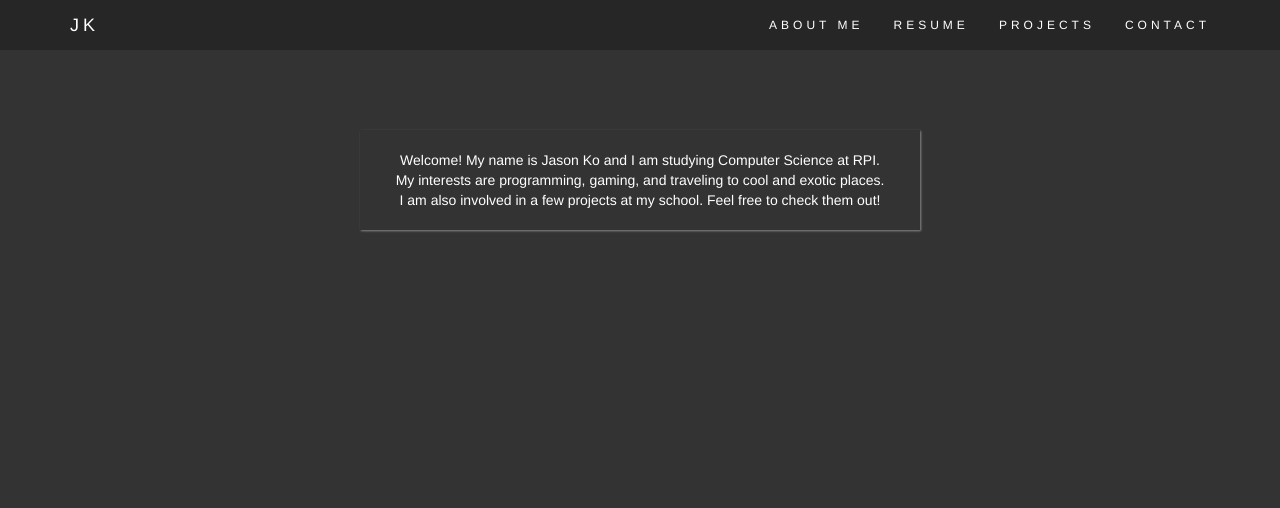
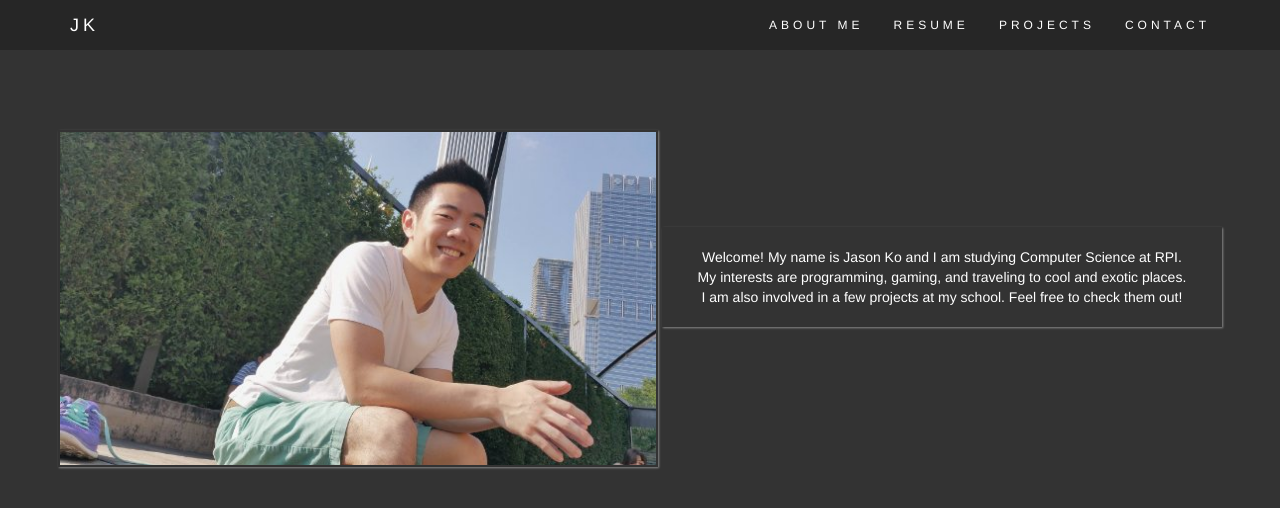
Before and after one commit to jko0531/personal-website, a Jekyll site: the page built from _pages/about.html, in a window 1280 px wide. Shown: the top 508 px of the page. Built offline with Jekyll 4.4.1, drawn with Linux system fonts in a browser that asks for light colours.

Commit message:
changed about me

```diff
--- a/_pages/about.html
+++ b/_pages/about.html
@@ -50,6 +50,7 @@ img{
 </style>
 
 <br><br><br>
+<img class='img' src='../img/profile.jpg'></img>
 <div class='talk-left-text'>
 Welcome! My name is Jason Ko and I am studying Computer Science at RPI.<br>
 My interests are programming, gaming, and traveling to cool and exotic places. <br>
```
